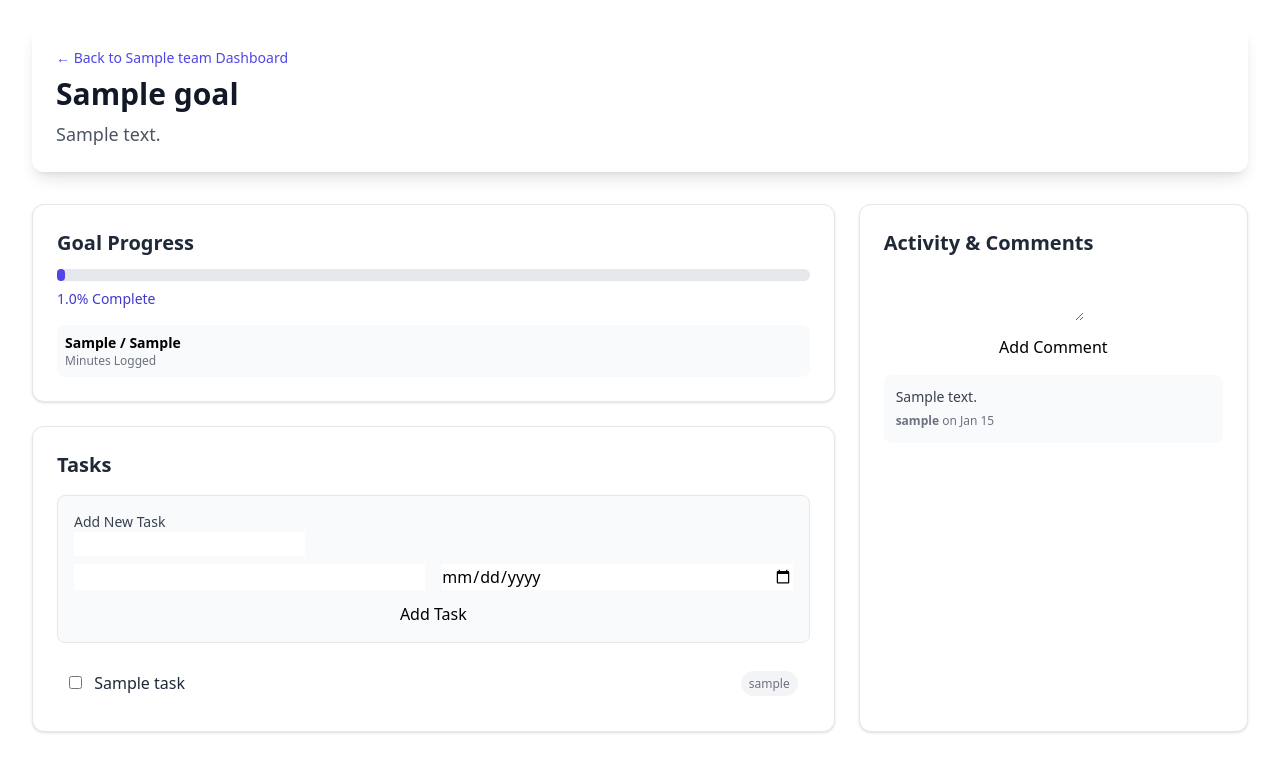
After one commit to waffle71/Productivity-dashboard, a Django app: template templates/teams/team_goal_detail.html in a window 1280 px wide. The commit adds this page. Shown: the top 772 px of the page. Run offline with Django 3.2, Linux system fonts and the light colour scheme; the template is opened without the code that fills it: most values are stand-ins (such as "Sample title", 1, 10 or a date in 2020); form fields are guessed from the names that the template uses; some libraries are stand-ins or nearby versions.

Commit message:
team task creation

```diff
--- a/teams/urls.py
+++ b/teams/urls.py
@@ -22,6 +22,9 @@ urlpatterns = [
     path('<int:team_id>/goal/<int:goal_id>/delete/', views.team_goal_delete_view, name='team_goal_delete'),
 
     path('<int:team_id>/goal/<int:goal_id>/log/', views.team_time_log_create_view, name='team_time_log_create'),
+
+    path('<int:team_id>/goal/<int:goal_id>/', views.team_goal_detail_view, name='team_goal_detail'),
+
     # New URL for the Admin Dashboard
     path('admin/dashboard/', views.admin_dashboard_view, name='admin_dashboard'),
 
--- a/templates/teams/team_dashboard.html
+++ b/templates/teams/team_dashboard.html
@@ -54,7 +54,9 @@
 
                 {% for item in team_goals_list %}
                 <div class="goal-card bg-white p-6 rounded-xl border border-gray-200 shadow-md">
-                    <h4 class="text-xl font-semibold text-gray-900 mb-3">{{ item.goal.title }}</h4>
+                    <a href="{% url 'teams:team_goal_detail' team_id=team.id goal_id=item.goal.id %}" class="block hover:text-indigo-600">
+                        <h4 class="text-xl font-semibold text-gray-900 mb-3">{{ item.goal.title }}</h4>
+                    </a>
                     <p class="text-sm text-gray-500 mb-4 h-12 overflow-hidden">{{ item.goal.description|truncatechars:80 }}</p>
 
                     <div class="progress-bar-container w-full bg-gray-200 rounded-full h-3 mb-2">
@@ -93,7 +95,7 @@
             <div class="p-8 text-center bg-white rounded-xl shadow border border-gray-200">
                 <p class="text-lg text-gray-500">This team has no active goals.</p>
                 {% if current_user_role == 'ADMIN' %}
-                <a href="#" class="mt-4 button button-primary">Set the First Team Goal!</a>
+                <a href="{% url 'teams:team_goal_create' team_id=team.id %}" class="mt-4 button button-primary">Set the First Team Goal!</a>
                 {% endif %}
             </div>
         {% endif %}
--- /dev/null
+++ b/templates/teams/team_goal_detail.html
@@ -0,0 +1,109 @@
+{% extends "base.html" %}
+
+{% block content %}
+<div class="max-w-7xl mx-auto py-6 sm:px-6 lg:px-8">
+
+    <!-- Header -->
+    <div class="dashboard-header mb-8 p-6 bg-white rounded-xl shadow-lg">
+        <p class="text-sm font-medium text-indigo-600">
+            <a href="{% url 'teams:team_dashboard' team_id=team.id %}" class="hover:underline">
+                &larr; Back to {{ team.team_name }} Dashboard
+            </a>
+        </p>
+        <h2 class="text-3xl font-extrabold text-gray-900 mt-2">{{ goal.title }}</h2>
+        <p class="mt-2 text-lg text-gray-600">{{ goal.description }}</p>
+    </div>
+
+    <!-- Main Grid -->
+    <div class="grid grid-cols-1 lg:grid-cols-3 gap-6">
+
+        <!-- Left Column: Tasks & Progress -->
+        <div class="lg:col-span-2 space-y-6">
+
+            <!-- Progress Card -->
+            <div class="bg-white rounded-xl shadow p-6 border border-gray-200">
+                <h3 class="text-xl font-semibold mb-3 text-gray-800">Goal Progress</h3>
+                <div class="progress-bar-container w-full bg-gray-200 rounded-full h-3 mb-2">
+                    <div class="progress-bar h-3 rounded-full bg-indigo-600" style="width: {{ progress.percentage }}%;"></div>
+                </div>
+                <p class="text-sm font-medium text-indigo-700 mb-4">{{ progress.percentage|floatformat:1 }}% Complete</p>
+                <div class="p-2 bg-gray-50 rounded-lg text-sm">
+                    <span class="block font-bold">{{ progress.logged_minutes }} / {{ progress.target_minutes }}</span>
+                    <span class="block text-xs text-gray-500">Minutes Logged</span>
+                </div>
+            </div>
+
+            <!-- Tasks Card -->
+            <div class="bg-white rounded-xl shadow p-6 border border-gray-200">
+                <h3 class="text-xl font-semibold mb-4 text-gray-800">Tasks</h3>
+
+                <!-- New Task Form -->
+                <form method="POST" class="mb-4 p-4 bg-gray-50 rounded-lg border">
+                    {% csrf_token %}
+                    <p class="text-sm font-medium text-gray-700">Add New Task</p>
+                    {{ task_form.title }}
+                    <div class="grid grid-cols-2 gap-4 mt-2">
+                        {{ task_form.assigned_to }}
+                        {{ task_form.due_date }}
+                    </div>
+                    <button type"submit" name="submit_task" class="button button-primary w-full mt-3">Add Task</button>
+                </form>
+
+                <!-- Task List -->
+                <div class="space-y-2">
+                    {% for task in tasks %}
+                        <div class="flex items-center justify-between p-3 border-b last:border-b-0">
+                            <div>
+                                <input type="checkbox" class="rounded text-indigo-600" {% if task.completed %}checked{% endif %}>
+                                <span class="ml-2 text-gray-800 {% if task.completed %}line-through{% endif %}">
+                                    {{ task.title }}
+                                </span>
+                            </div>
+                            <div class="text-sm text-gray-500">
+                                {% if task.assigned_to %}
+                                    <span class="px-2 py-1 bg-gray-100 rounded-full text-xs">
+                                        {{ task.assigned_to.username }}
+                                    </span>
+                                {% else %}
+                                    <span class="px-2 py-1 bg-gray-100 rounded-full text-xs">
+                                        Unassigned
+                                    </span>
+                                {% endif %}
+                            </div>
+                        </div>
+                    {% empty %}
+                        <p class="text-gray-500 text-sm">No tasks added for this goal yet.</p>
+                    {% endfor %}
+                </div>
+            </div>
+        </div>
+
+        <!-- Right Column: Comments -->
+        <div class="bg-white rounded-xl shadow p-6 border border-gray-200">
+            <h3 class="text-xl font-semibold mb-4 text-gray-800">Activity & Comments</h3>
+
+            <!-- New Comment Form -->
+            <form method="POST" class="mb-4">
+                {% csrf_token %}
+                {{ comment_form.body }}
+                <button type="submit" name="submit_comment" class="button button-secondary w-full mt-2">Add Comment</button>
+            </form>
+
+            <!-- Comment List -->
+            <div class="space-y-3 max-h-96 overflow-y-auto">
+                {% for comment in comments %}
+                    <div class="p-3 bg-gray-50 rounded-lg">
+                        <p class="text-sm text-gray-700">{{ comment.body }}</p>
+                        <small class="text-xs text-gray-500">
+                            <strong>{{ comment.user.username }}</strong> on {{ comment.created_at|date:"M d" }}
+                        </small>
+                    </div>
+                {% empty %}
+                    <p class="text-gray-500 text-sm">No comments yet.</p>
+                {% endfor %}
+            </div>
+        </div>
+
+    </div>
+</div>
+{% endblock %}
```
Also changed, not shown: dashboard/models.py (+24 -0 lines), teams/forms.py (+57 -1 lines), teams/models.py (+31 -1 lines), teams/views.py (+76 -51 lines), templates/teams/user_management.html (deleted, +0 -39 lines), dashboard/migrations/0002_task.py (added), db.sqlite3, teams/migrations/0004_teamtask.py (added), teams/migrations/0005_teamgoalcomment.py (added).
